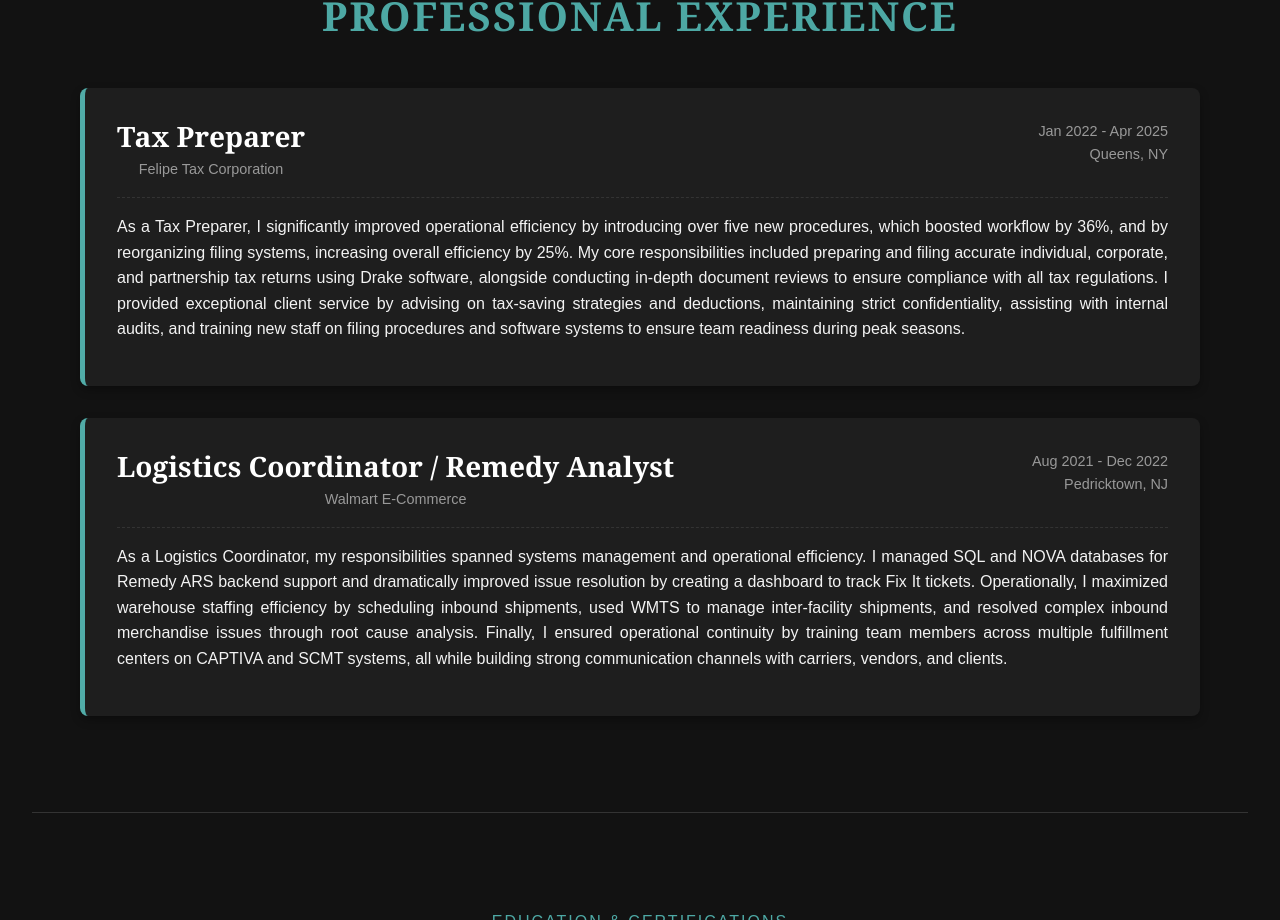
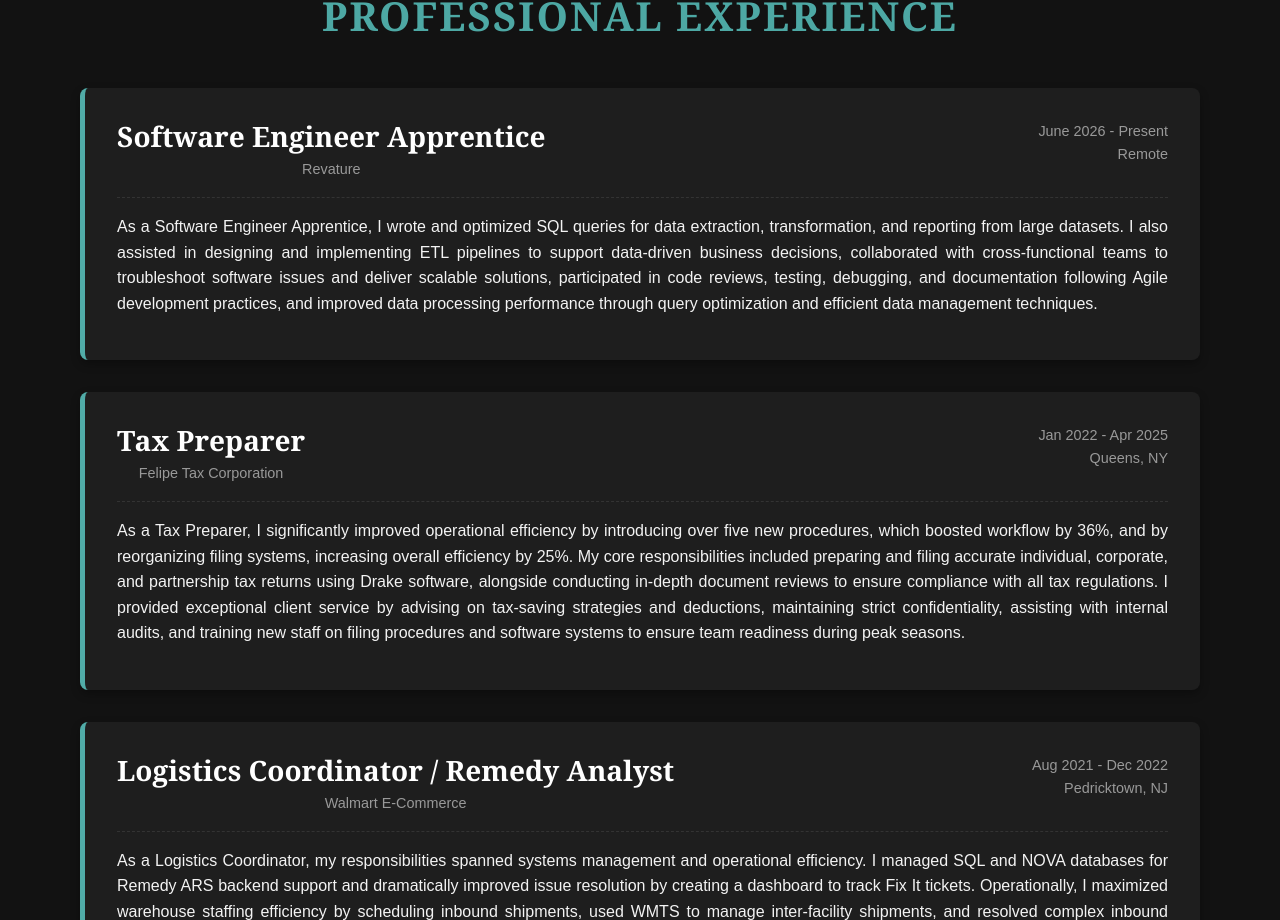
Before and after one commit to Mkac0/melabreu_portfolio, a React (Vite) app in the folder portfolio/: page / in a window 1280 px wide. Shown: the part 3340-4260 px from the top of the page. Built offline with nearby package versions, Linux system fonts and the light colour scheme.

Commit message:
updated job experience

```diff
--- a/portfolio/src/components/Experience.jsx
+++ b/portfolio/src/components/Experience.jsx
@@ -1,6 +1,15 @@
 import React from 'react';
 
 const experienceData = [
+  {
+    company: "Revature",
+    role: "Software Engineer Apprentice",
+    dates: "June 2026 - Present",
+    location: "Remote",
+    achievements: [
+      "As a Software Engineer Apprentice, I wrote and optimized SQL queries for data extraction, transformation, and reporting from large datasets. I also assisted in designing and implementing ETL pipelines to support data-driven business decisions, collaborated with cross-functional teams to troubleshoot software issues and deliver scalable solutions, participated in code reviews, testing, debugging, and documentation following Agile development practices, and improved data processing performance through query optimization and efficient data management techniques."
+    ]
+  },
   {
     company: "Felipe Tax Corporation",
     role: "Tax Preparer",
```
